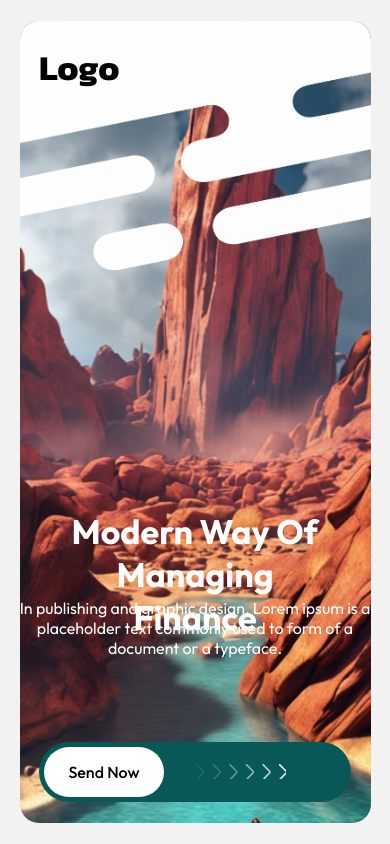
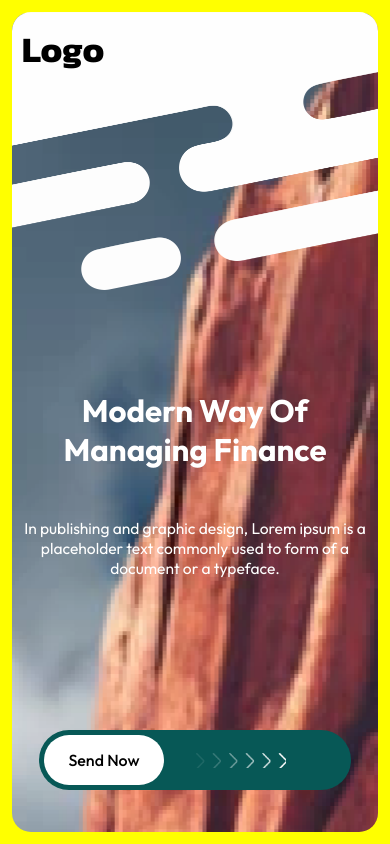
Before and after one commit to usmanjutt47/Number-OTP-verfication, a React Native app in the folder client/: screen /OnBoarding in a window 390 px wide. Built offline with nearby package versions, Linux system fonts and the light colour scheme.

Commit message:
reponsive screen

```diff
--- a/client/src/screens/OnBoarding.jsx
+++ b/client/src/screens/OnBoarding.jsx
@@ -1,45 +1,51 @@
-import { View, Text, StyleSheet, Image, Dimensions } from "react-native";
+import {
+  View,
+  Text,
+  ImageBackground,
+  Image,
+  StyleSheet,
+  Dimensions,
+} from "react-native";
 import React from "react";
+import { StatusBar } from "expo-status-bar";
 import CustomSlider from "../../components/CustomSlider";
 import { useNavigation } from "@react-navigation/native";
-import { StatusBar } from "expo-status-bar";
 
 const { width, height } = Dimensions.get("window");
 
 export default function OnBoarding() {
   const navigation = useNavigation();
-
-  const handleSwipe = () => {
-    navigation.navigate("EmailVerification");
-  };
-
   return (
     <View style={styles.container}>
-      <StatusBar style="black" />
-      <View style={styles.innerContainer}>
-        <Image
-          source={require("../../assets/images/main_img.png")}
-          style={styles.topSideImage}
-        />
-
+      <StatusBar style="auto" />
+      <ImageBackground
+        source={require("../../assets/images/main_img.png")}
+        style={styles.imageBackground}
+      >
         <Image
           source={require("../../assets/images/image.png")}
           style={styles.mainImage}
         />
         <Text style={styles.logoText}>Logo</Text>
-        <View style={styles.textContainer}>
-          <Text style={styles.mainHeading}>Modern Way Of Managing Finance</Text>
+        <View style={styles.headingContainer}>
+          <Text style={styles.mainHeading}>Modern Way Of</Text>
+          <Text style={styles.mainHeading}>Managing Finance</Text>
         </View>
         <View style={styles.punchLineContainer}>
           <Text style={styles.punchLineText}>
-            In publishing and graphic design, Lorem ipsum is a placeholder text
-            commonly used to form of a document or a typeface.
+            In publishing and graphic design, Lorem ipsum is a
           </Text>
+          <Text style={styles.punchLineText}>
+            placeholder text commonly used to form of a
+          </Text>
+          <Text style={styles.punchLineText}>document or a typeface.</Text>
         </View>
-      </View>
-      <View style={styles.sliderContainer}>
-        <CustomSlider onSwipe={handleSwipe} />
-      </View>
+        <View style={styles.sliderContainer}>
+          <CustomSlider
+            onSwipe={() => navigation.navigate("EmailVerification")}
+          />
+        </View>
+      </ImageBackground>
     </View>
   );
 }
@@ -47,69 +53,58 @@ export default function OnBoarding() {
 const styles = StyleSheet.create({
   container: {
     flex: 1,
-    justifyContent: "center",
+    backgroundColor: "yellow",
+    padding: "3%",
   },
-  innerContainer: {
-    height: "95%",
-    width: "90%",
-    alignSelf: "center",
-  },
-  topSideImage: {
-    height: "100%",
+  imageBackground: {
+    flex: 1,
     width: "100%",
     borderRadius: 19,
-    position: "absolute",
-    top: 0,
-    bottom: 0,
-    left: 0,
-    right: 0,
+    overflow: "hidden",
   },
   mainImage: {
     width: "100%",
-    height: "31%",
-    borderRadius: 19,
+    height: height * 0.33,
+    resizeMode: "cover",
     position: "absolute",
     top: 0,
-    left: 0,
-    right: 0,
   },
   logoText: {
+    color: "#000000",
+    fontSize: 36,
+    position: "absolute",
+    top: 10,
+    left: 10,
     fontFamily: "Kanit_Bold",
-    fontSize: width * 0.09,
-    padding: width * 0.05,
   },
-  textContainer: {
-    width: "80%",
-    justifyContent: "center",
-    alignSelf: "center",
+  headingContainer: {
     position: "absolute",
-    top: "61%",
+    top: height * 0.45,
+    width: "100%",
+    alignItems: "center",
   },
   mainHeading: {
+    fontSize: width * 0.08,
     color: "#fff",
-    fontSize: 34,
-    height: "100%",
+    fontFamily: "Outfit_Bold",
     textAlign: "center",
-    fontFamily: "Outfit_Bold",
   },
   punchLineContainer: {
-    justifyContent: "center",
-    alignSelf: "center",
+    position: "absolute",
+    top: height * 0.6,
     width: "100%",
-    top: "72%",
-    position: "absolute",
+    alignItems: "center",
   },
   punchLineText: {
-    fontSize: 16,
+    fontSize: width * 0.04,
+    color: "#fff",
     fontFamily: "Outfit_Regular",
-    color: "#fff",
     textAlign: "center",
   },
   sliderContainer: {
     position: "absolute",
-    bottom: "5%",
-    alignSelf: "center",
+    bottom: height * 0.05,
+    width: "100%",
     alignItems: "center",
-    width: "70%",
   },
 });
```
